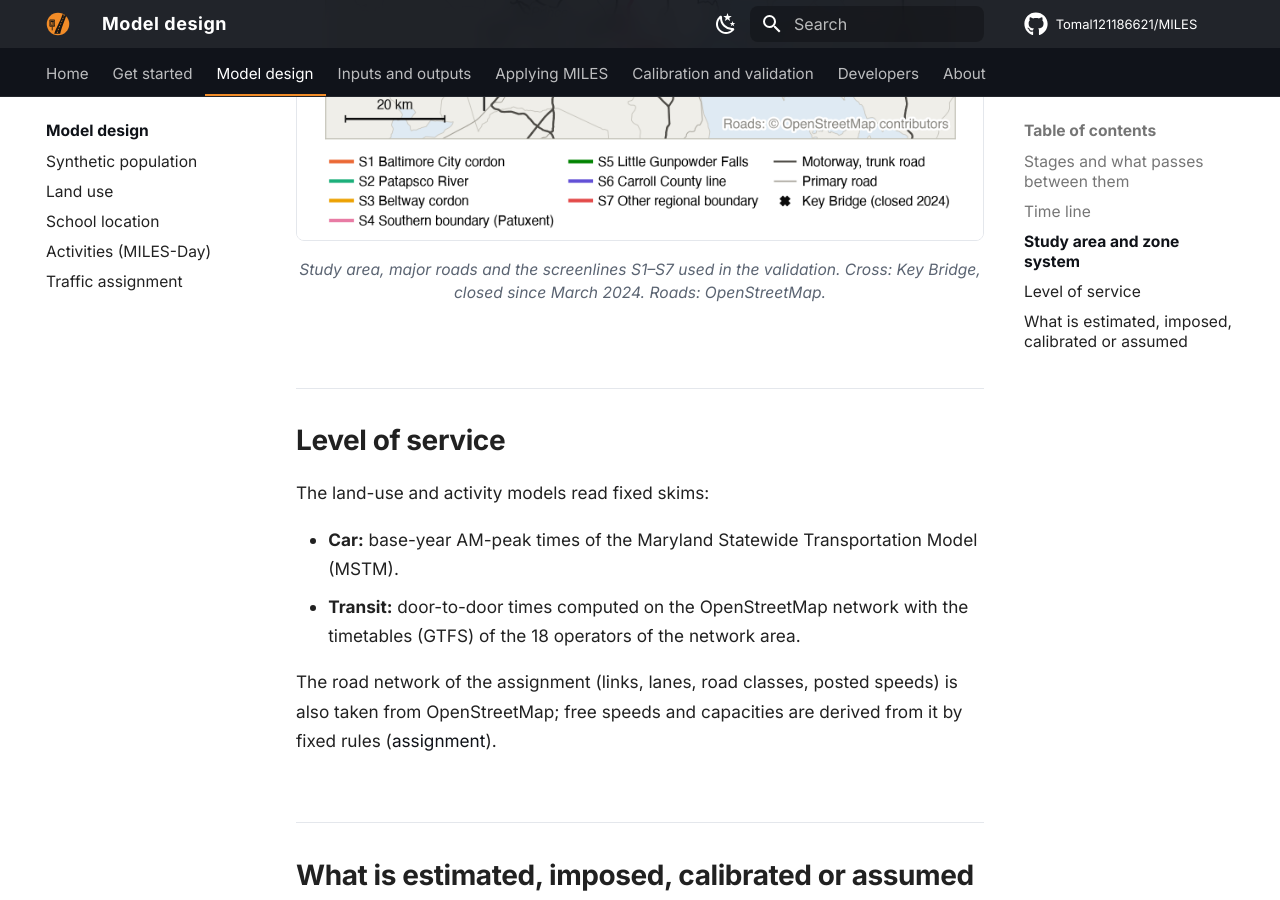
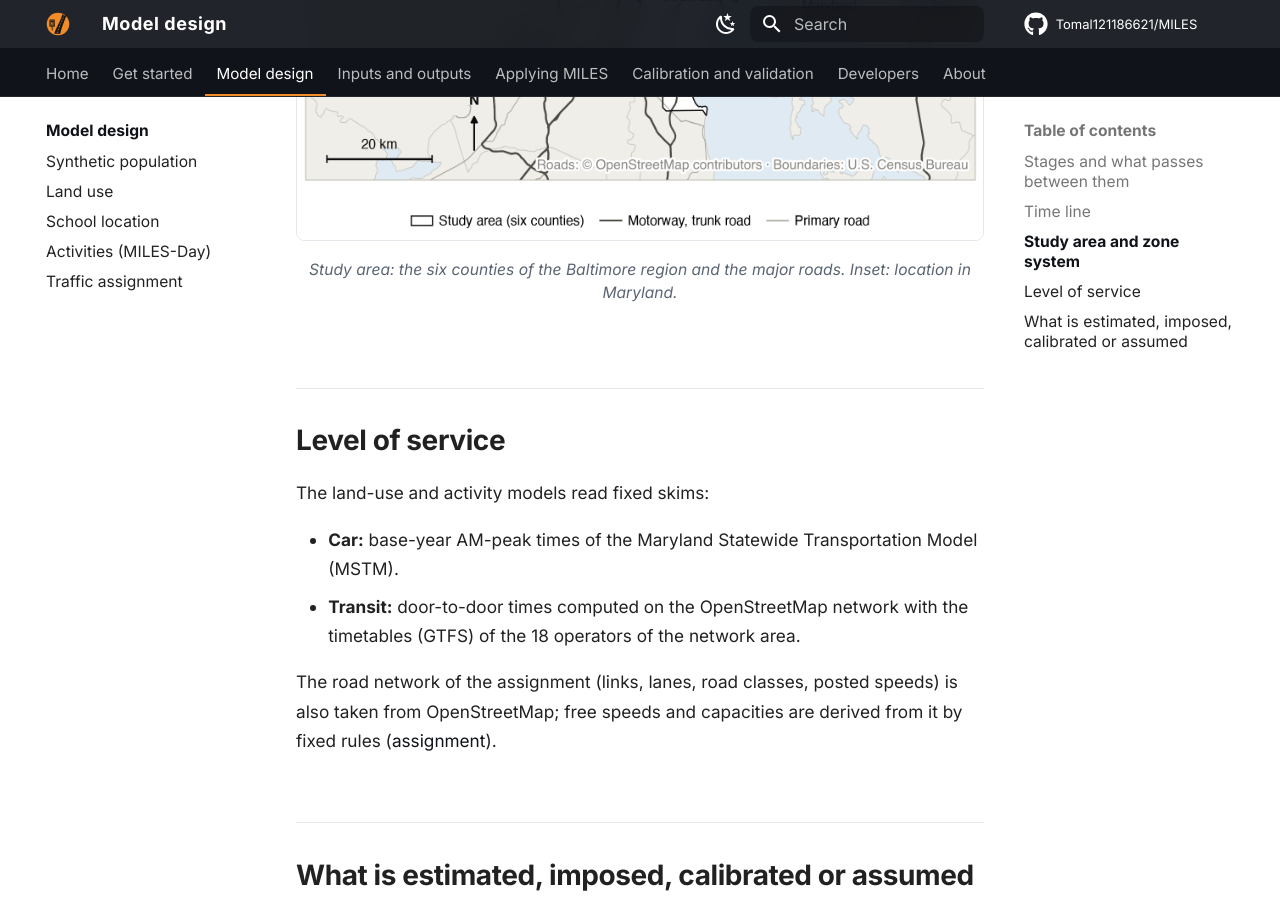
Before and after one commit to Tomal121186621/MILES, an MkDocs documentation site: the page built from docs/model-design/index.md, in a window 1280 px wide and 900 px high, scrolled down 3074 px. Built offline with MkDocs 1.6.1 and Material for MkDocs 9.7.7, drawn with Linux system fonts in a browser that asks for light colours; comment, search, counter and statistics services are not loaded.

Commit message:
Standard study-area map without screenlines and stations
Co-Authored-By: Claude Opus 5.5 <noreply@anthropic.com>
Claude-Session: https://claude.ai/code/session_014VFNk9aPYwPbWJuWAxkRS2

```diff
--- a/docs/model-design/index.md
+++ b/docs/model-design/index.md
@@ -34,7 +34,7 @@ migration across the regional boundary are represented. Land use runs with open
 
 <figure markdown>
   ![](../assets/img/net_study_area.png)
-  <figcaption>Study area, major roads and the screenlines S1–S7 used in the validation. Cross: Key Bridge, closed since March 2024. Roads: OpenStreetMap.</figcaption>
+  <figcaption>Study area: the six counties of the Baltimore region and the major roads. Inset: location in Maryland.</figcaption>
 </figure>
 
 ## Level of service
```
Also changed, not shown: docs/assets/img/net_study_area.png.
